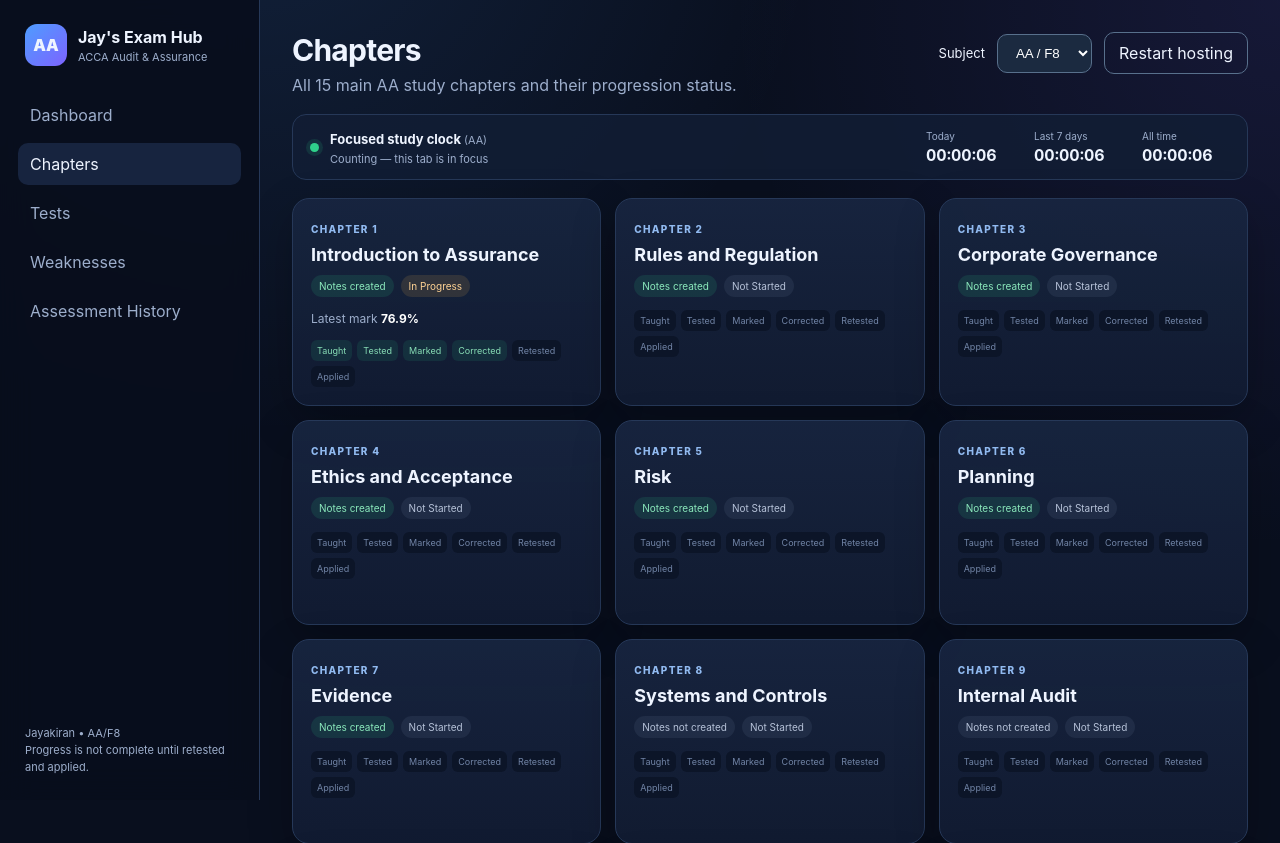
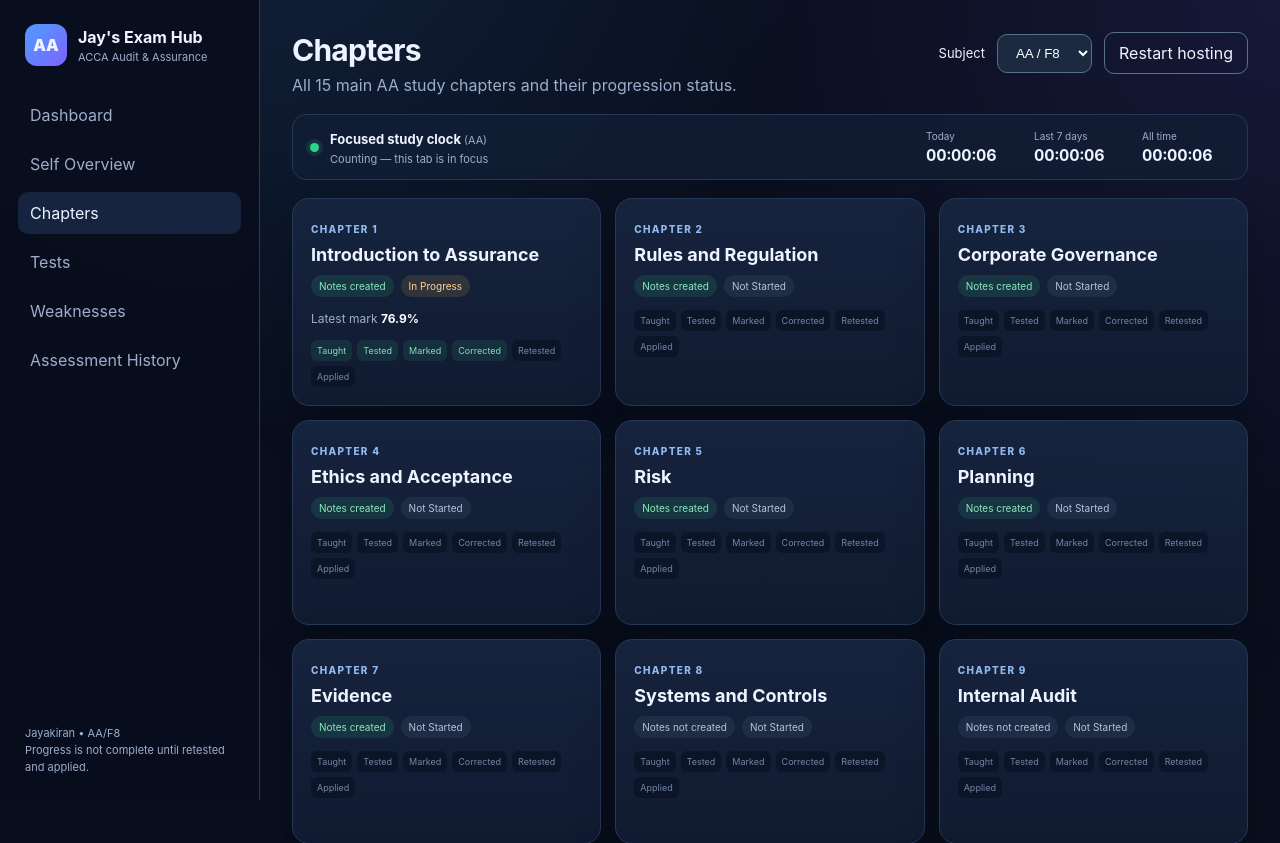
Before and after one commit to fighterzsuper-droid/ChapterTracker, a Flask app: page /chapters in a window 1280 px wide. Shown: the top 843 px of the page. Run offline with Flask 3, Linux system fonts and the light colour scheme; data comes from the database, SQL or seed files in the repository; data that the repository does not hold is empty.

Commit message:
Link Self Overview in templates/base.html

```diff
--- a/templates/base.html
+++ b/templates/base.html
@@ -15,6 +15,7 @@
     </div>
     <nav>
       <a class="{{ 'active' if request.endpoint == 'dashboard' else '' }}" href="{{ url_for('dashboard') }}">Dashboard</a>
+      <a class="{{ 'active' if request.endpoint == 'watcher.self_overview' else '' }}" href="{{ url_for('watcher.self_overview') }}">Self Overview</a>
       <a class="{{ 'active' if request.endpoint == 'chapters' else '' }}" href="{{ url_for('chapters') }}">Chapters</a>
       <a class="{{ 'active' if request.endpoint in ['tests','take_test'] else '' }}" href="{{ url_for('tests') }}">Tests</a>
       <a class="{{ 'active' if request.endpoint == 'weaknesses' else '' }}" href="{{ url_for('weaknesses') }}">Weaknesses</a>
```
